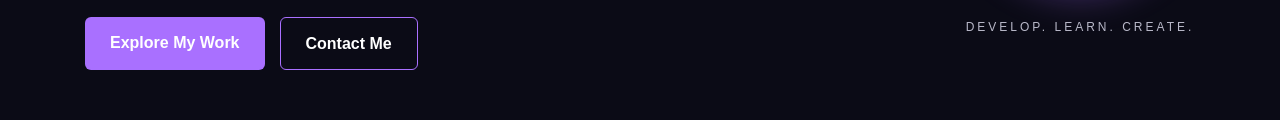
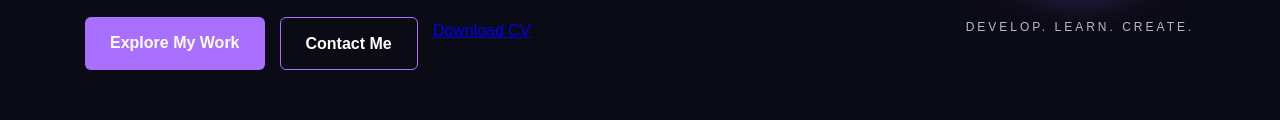
Before and after one commit to Keahana/KeahanaPortfolio, a plain HTML site: page index.html in a window 1280 px wide. Shown: the part 485-605 px from the top of the page. Drawn offline with Linux system fonts and the light colour scheme.

Commit message:
Update index.html

```diff
--- a/index.html
+++ b/index.html
@@ -65,6 +65,9 @@
                 <a href="#contact" class="btn secondary">
                     Contact Me
                 </a>
+                <a href="Keahana_cv.pdf" download>
+                    Download CV
+                    </a>
             </div>
 
         </div>
```
